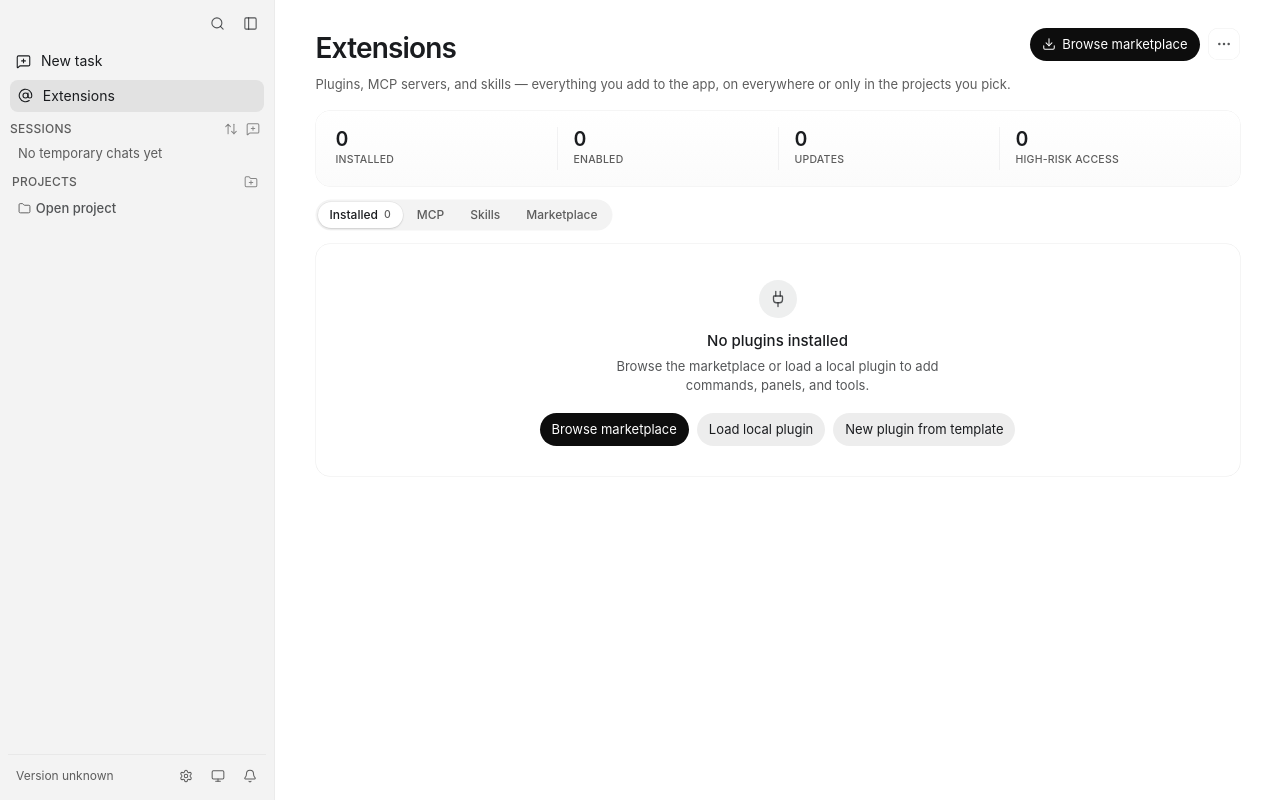
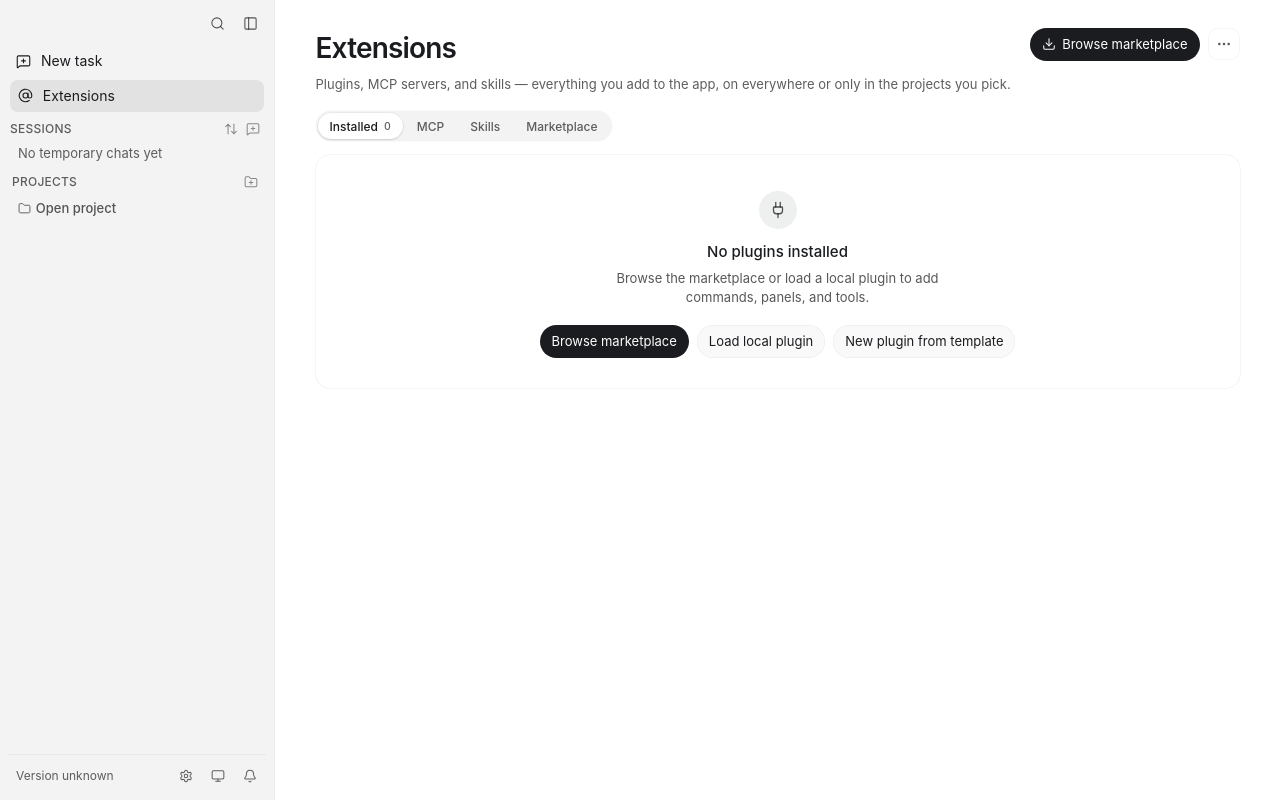
Before and after one commit to Tioit-Wang/PI-Desktop, a React (Vite) app in the folder apps/desktop/: page / in a window 1280 px wide. Both pictures are taken after a click on the button "Extensions". Built offline with nearby package versions, Linux system fonts and the light colour scheme.

Commit message:
fix(extensions): remove stat cards and restore dark button contrast

```diff
--- a/apps/desktop/src/pages/PluginsPage.tsx
+++ b/apps/desktop/src/pages/PluginsPage.tsx
@@ -531,20 +531,11 @@ export function PluginsPage() {
   }, [plugins]);
 
   const stats = useMemo(() => {
-    let enabled = 0;
     let updates = 0;
-    let highRisk = 0;
     for (const plugin of plugins) {
-      if (plugin.enabled) enabled += 1;
       if (plugin.updateAvailable) updates += 1;
-      if (
-        plugin.enabled &&
-        (plugin.permissions ?? []).some((perm) => permissionRisk(perm) === "high")
-      ) {
-        highRisk += 1;
-      }
     }
-    return { total: plugins.length, enabled, updates, highRisk };
+    return { total: plugins.length, updates };
   }, [plugins]);
 
   const filteredInstalled = useMemo(
@@ -740,13 +731,6 @@ export function PluginsPage() {
         setTemplatePick(TEMPLATE_IDS[0]);
       },
     },
-  ];
-
-  const summary = [
-    { key: "installed", labelKey: "plugins.statInstalled", value: stats.total },
-    { key: "enabled", labelKey: "plugins.statEnabled", value: stats.enabled },
-    { key: "updates", labelKey: "plugins.statUpdates", value: stats.updates },
-    { key: "highRisk", labelKey: "plugins.statHighRisk", value: stats.highRisk },
   ];
 
   const installTarget = activeVersion?.version || detail?.latestVersion;
@@ -814,19 +798,6 @@ export function PluginsPage() {
             </div>
           </div>
         </div>
-
-        {tab === "installed" || tab === "market" ? (
-          <section className="plugins-hero" aria-label={t("plugins.overview")}>
-            <dl className="plugins-hero-stats">
-              {summary.map((cell) => (
-                <div key={cell.key} className="plugins-stat">
-                  <dt className="plugins-stat-label">{t(cell.labelKey)}</dt>
-                  <dd className="plugins-stat-value">{cell.value}</dd>
-                </div>
-              ))}
-            </dl>
-          </section>
-        ) : null}
 
         {stats.updates > 0 && tab !== "mcp" && tab !== "skills" ? (
           <div className="plugins-alert" role="status">
--- a/apps/desktop/src/styles/plugins.css
+++ b/apps/desktop/src/styles/plugins.css
@@ -1,11 +1,11 @@
 /*
-  Plugins page — hero and stats, alerts, search and segmented filters, plugin
-  rows and cards, the detail sheet (permissions, versions, readme), and the
-  install/permission modals.
+  Plugins page — alerts, search and segmented filters, plugin rows and cards,
+  the detail sheet (permissions, versions, readme), and install/permission
+  modals.
 */
 
 /* ---- Plugins marketplace / permission review ----
-   One cohesive section for the whole Plugins page: page shell, overview band,
+   One cohesive section for the whole Plugins page: page shell,
    segmented tabs, installed index, marketplace grid, detail sheet, and the
    risk-tiered permission dialog. Every color goes through a --ds-* token so the
    page renders correctly in both themes. */
@@ -29,61 +29,6 @@
      rectangle: without this the window moves instead of the button reacting. */
   -webkit-app-region: no-drag;
   app-region: no-drag;
-}
-
-/* Overview band: four counters reading the installed set at a glance. */
-.plugins-hero {
-  border-radius: var(--radius-lg);
-  padding: 16px 20px;
-  background: linear-gradient(
-    180deg,
-    color-mix(in oklab, var(--ds-text-primary) 4.5%, transparent),
-    color-mix(in oklab, var(--ds-text-primary) 2%, transparent)
-  );
-  box-shadow: 0 0 0 0.5px var(--ds-border-default);
-}
-
-:root[data-theme="light"] .plugins-hero {
-  background: linear-gradient(180deg, #ffffff, #fbfbfb);
-  box-shadow: 0 0 0 0.5px color-mix(in oklab, #1a1c1f 9%, transparent);
-}
-
-.plugins-hero-stats {
-  display: grid;
-  grid-template-columns: repeat(4, minmax(0, 1fr));
-  margin: 0;
-}
-
-.plugins-stat {
-  display: flex;
-  flex-direction: column-reverse;
-  gap: 3px;
-  padding: 2px 16px;
-  min-width: 0;
-  border-left: 1px solid var(--ds-border-subtle);
-}
-
-.plugins-stat:first-child {
-  padding-left: 0;
-  border-left: 0;
-}
-
-.plugins-stat-value {
-  margin: 0;
-  color: var(--ds-text-primary);
-  font-size: var(--text-xl);
-  font-weight: var(--font-weight-strong);
-  font-variant-numeric: tabular-nums;
-  letter-spacing: var(--tracking-tighter);
-  line-height: var(--leading-none);
-}
-
-.plugins-stat-label {
-  color: var(--ds-text-muted);
-  font-size: var(--text-3xs);
-  font-weight: var(--font-weight-medium);
-  letter-spacing: var(--tracking-wide);
-  text-transform: uppercase;
 }
 
 /* Pending-update banner: shown only while updates exist. */
--- a/apps/desktop/src/styles/responsive.css
+++ b/apps/desktop/src/styles/responsive.css
@@ -4,16 +4,6 @@
 */
 
 @media (max-width: 720px) {
-  .plugins-hero-stats {
-    grid-template-columns: repeat(2, minmax(0, 1fr));
-    row-gap: 14px;
-  }
-
-  .plugins-stat:nth-child(3) {
-    padding-left: 0;
-    border-left: 0;
-  }
-
   .plugins-toolbar-end {
     flex: 1 1 100%;
     justify-content: flex-start;
--- a/apps/desktop/src/styles/ui-kit.css
+++ b/apps/desktop/src/styles/ui-kit.css
@@ -62,23 +62,23 @@
 }
 
 .btn-primary {
-  background: var(--gray-0);
-  color: var(--gray-1000);
-}
-:root[data-theme="light"] .btn-primary {
-  background: var(--gray-1000);
-  color: var(--gray-0);
+  background: var(--ds-accent);
+  color: var(--ds-bg-primary);
+  box-shadow: inset 0 0 0 0.5px var(--ds-border-default);
 }
 .btn-primary:hover:not(:disabled) {
-  opacity: 0.9;
+  background: var(--ds-accent-hover);
+  opacity: 1;
 }
 
 .btn-secondary {
-  background: color-mix(in oklab, var(--ds-text-primary) 8%, transparent);
+  background: var(--ds-bg-secondary);
   color: var(--ds-text-primary);
+  box-shadow: inset 0 0 0 0.5px var(--ds-border-default);
 }
 .btn-secondary:hover:not(:disabled) {
-  background: color-mix(in oklab, var(--ds-text-primary) 12%, transparent);
+  background: var(--ds-bg-tertiary);
+  box-shadow: inset 0 0 0 0.5px var(--ds-border-strong);
 }
 
 .btn-ghost {
```
Also changed, not shown: 11 other files (tests, documents, lock files or other folders).
